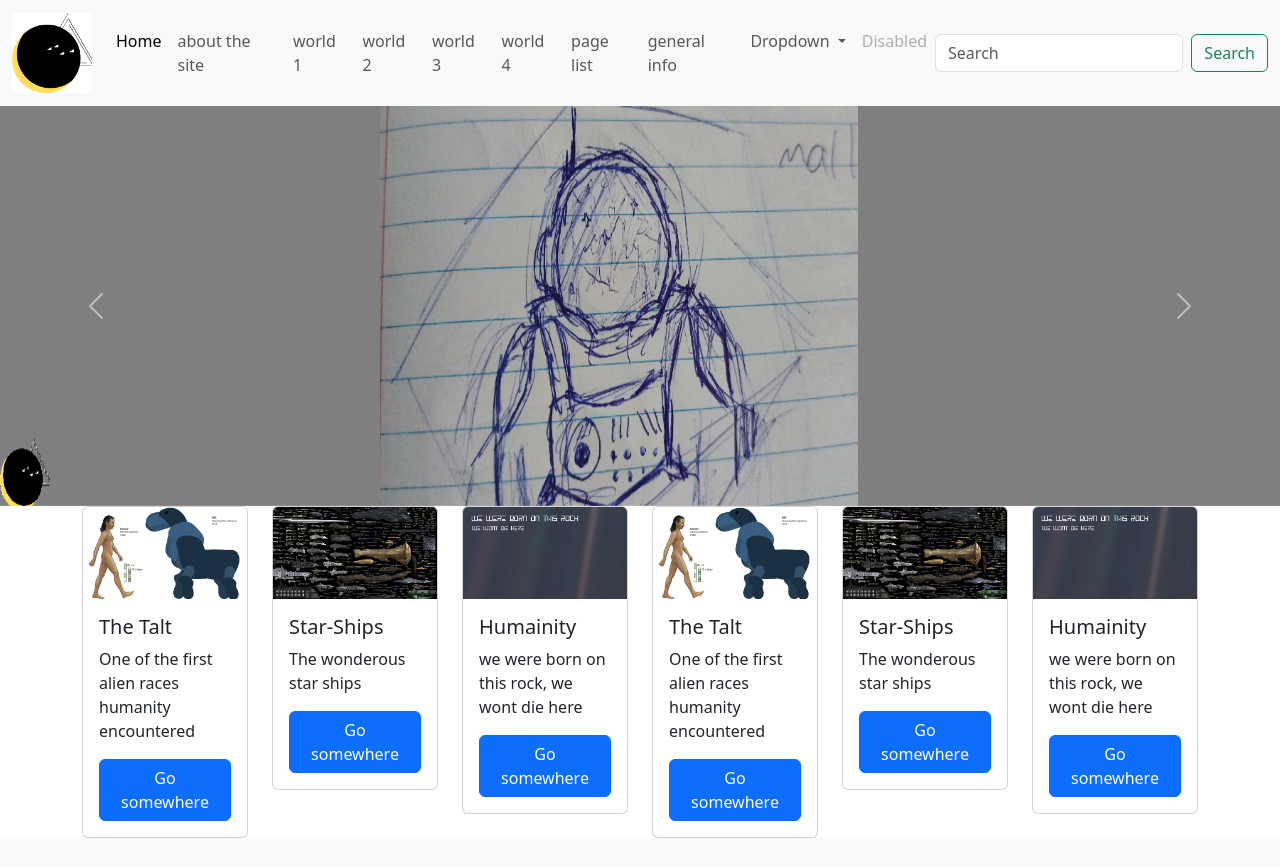
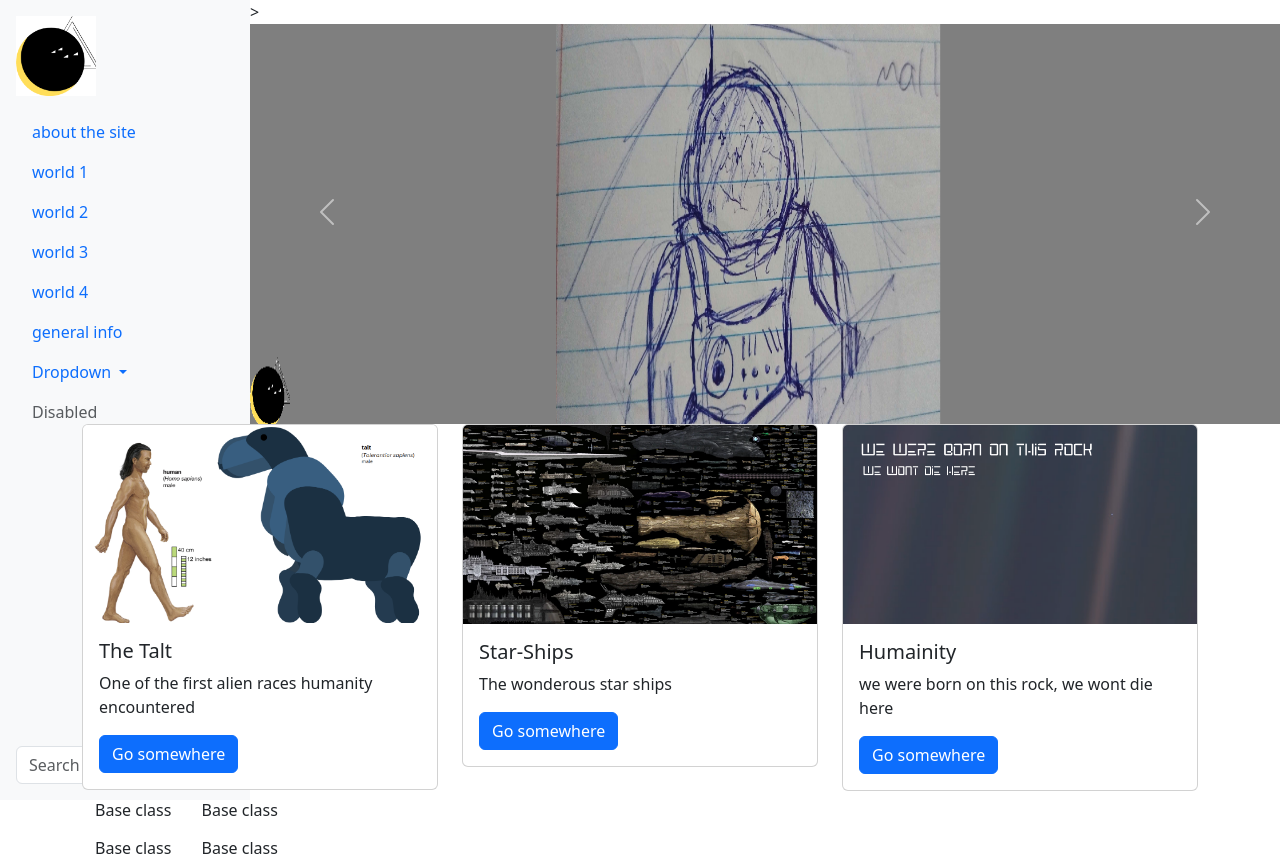
Before and after one commit to TempeHS/2026CT_douglas.p, a Flask app: page / in a window 1280 px wide. Before the commit the page ends 838 px from the top, so only its background shows below. Run offline with Flask 3, Linux system fonts and the light colour scheme.

Commit message:
added things

```diff
--- a/main.py
+++ b/main.py
@@ -3,18 +3,15 @@ from flask import render_template
 
 app = Flask(__name__)
 
-@app.route('/index.html')
+@app.route('/aboutthesite.html')
 @app.route('/')
-def index():
+def aboutthesite():
     card_data = (
         ("The Talt","One of the first alien races humanity encountered", "come visit", "static/images/the talt.png"),
         ("Star-Ships", "The wonderous star ships", "Take a look", "static/images/Spaceships.png"),
         ("Humainity","we were born on this rock, we wont die here ", "see how far we have come", "static/images/we were born here.png"),
-        ("The Talt","One of the first alien races humanity encountered", "come visit", "static/images/the talt.png"),
-        ("Star-Ships", "The wonderous star ships", "Take a look", "static/images/Spaceships.png"),
-        ("Humainity","we were born on this rock, we wont die here ", "see how far we have come", "static/images/we were born here.png"),
     )
-    return render_template("index.html", cards=card_data), 200
+    return render_template("aboutthesite.html", cards=card_data), 200
 
 @app.route('/contact.html')
 def contact():
--- a/templates/index.html
+++ b/templates/aboutthesite.html
@@ -2,7 +2,7 @@
 <div class="container">
   <div class="row">
     {% for card in cards %}
-    <div class="col">
+    <div class="col-lg-4 col-md-8 col-sm-12">
       <div class="card">
         <img src="{{ card [3] }}" class="card-img-top" alt="..." />
         <div class="card-body">
@@ -13,6 +13,12 @@
       </div>
     </div>
     {% endfor %}
+    <div class="col-lg-3 col-md-8 col-sm-12">
+      <button type="button" class="btn">Base class</button>
+      <button type="button" class="btn">Base class</button>
+      <button type="button" class="btn">Base class</button>
+      <button type="button" class="btn">Base class</button>
+    </div>
   </div>
 </div>
 {%endblock%}
--- a/templates/partials/menu.html
+++ b/templates/partials/menu.html
@@ -1,24 +1,13 @@
-<nav class="navbar navbar-expand-lg bg-body-tertiary">
-  <div class="container-fluid">
-    <a class="navbar-brand" href="#"><img src="static/images/LOGO.png" /></a>
-    <button
-      class="navbar-toggler"
-      type="button"
-      data-bs-toggle="collapse"
-      data-bs-target="#navbarSupportedContent"
-      aria-controls="navbarSupportedContent"
-      aria-expanded="false"
-      aria-label="Toggle navigation"
-    >
-      <span class="navbar-toggler-icon"></span>
-    </button>
-    <div class="collapse navbar-collapse" id="navbarSupportedContent">
-      <ul class="navbar-nav me-auto mb-2 mb-lg-0">
-        <li class="nav-item">
-          <a class="nav-link active" aria-current="page" href="#">Home</a>
-        </li>
-        <li class="nav-item">
-          <a class="nav-link" href="/abouthesite.html">about the site</a>
+<div class="d-flex flex-column flex-shrink-0 p-3 bg-body-tertiary"
+style="width: 250px; min-height: 100vh; position: fixed;">
+  <a class="navbar-brand mb-3"
+  href="#"><img
+  src="static/images/LOGO.png"
+  style="max-width: 100%;" /></a>
+  <ul class="nav nav-pills flex-column mb-auto">
+          <li class="nav-item">
+            <a class="nav-link" href="/aboutthesite.html">about the site</a>
+          </li>
         </li>
 
         <li class="nav-item">
@@ -35,10 +24,6 @@
 
         <li class="nav-item">
           <a class="nav-link" href="/world4.html">world 4</a>
-        </li>
-
-        <li class="nav-item">
-          <a class="nav-link" href="/pagelist.html">page list</a>
         </li>
 
         <li class="nav-item">
--- a/templates/partials/slider.html
+++ b/templates/partials/slider.html
@@ -3,7 +3,9 @@
   class="carousel slide carousel-fade"
   data-bs-ride="carousel"
   data-bs-interval="5000"
+  style="margin-left: 250px"
 >
+  >
   <div class="carousel-inner">
     <div class="carousel-item active">
       <img src="static/images/malko.png" class="d-block w-100" alt="..." />
```
Also changed, not shown: templates/pagelist.html (added), templates/partials/abouthesite.html (deleted), templates/partials/pagelist.html (deleted).
